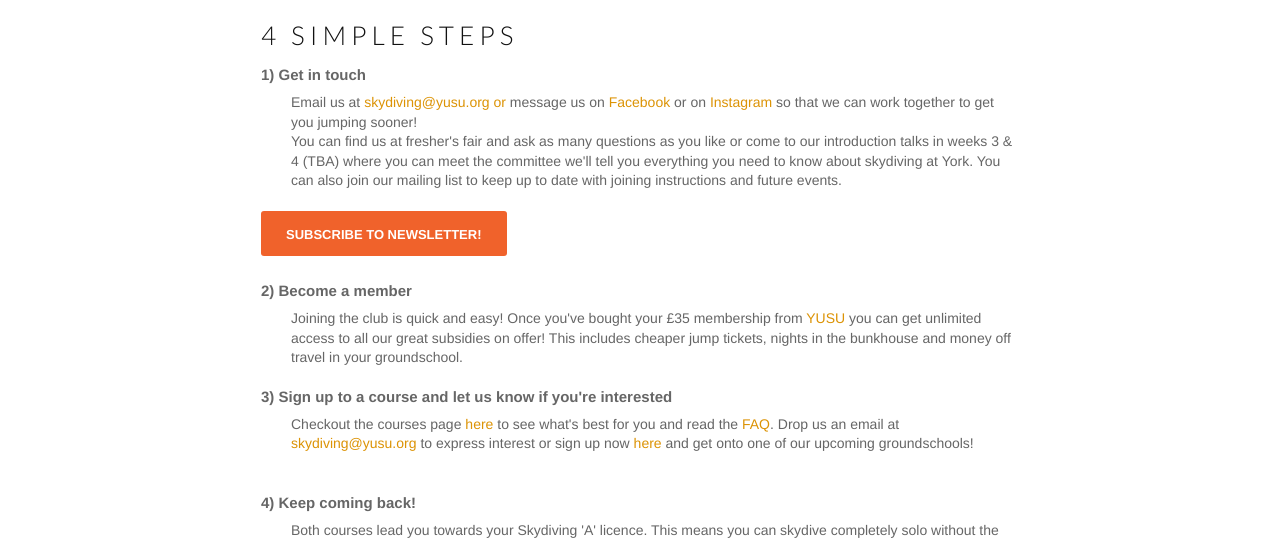
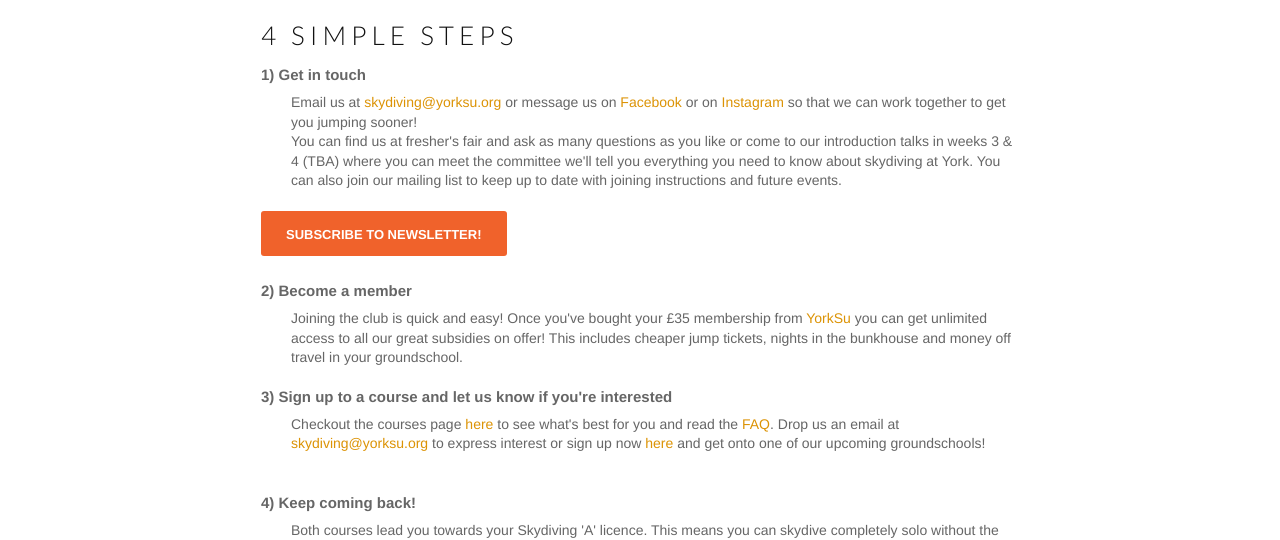
Before and after one commit to uoysc/uoysc.github.io, a Jekyll site: the page built from getting-started/index.html, in a window 1280 px wide and 900 px high, scrolled down 279 px. Shown: the part 173-713 px from the top of the window. Built offline with Jekyll 4.4.1, drawn with Linux system fonts in a browser that asks for light colours; nearby versions of some CDN libraries; a script that is not in the unit is left out; comment, search, counter and statistics services are not loaded.

Commit message:
Change YUSU to YorkSU, pull email into site config

```diff
--- a/_config.yml
+++ b/_config.yml
@@ -1,3 +1,5 @@
 name: University of York Skydiving Club
 markdown: kramdown
-signupform: "https://docs.google.com/forms/d/e/1FAIpQLSelRl6Jj2KJrR57a7Stsso3ddDnLifrHILOxp63iQDgWeyR0g/viewform"
+groundschool-signup: ""
+mailing-list-signup: ""
+email: "skydiving@yorksu.org"
--- a/_layouts/default.html
+++ b/_layouts/default.html
@@ -132,7 +132,7 @@
 			<p class="copyright">Special Thanks To <a href = "https://skydiving.co.uk/">Skydive Hibaldstow</a></p>
 			<p class="legal"><a href="https://www.york.ac.uk/about/legal-statements/">Legal Statements</a></p>
 		</div>
-		<a class="york-sport-union" href="https://yusu.org/sport" target="_blank"><img src="/images/home/york-sport-union.png" alt="York Sport Union" /></a>
+		<a class="york-sport-union" href="https://yorksu.org/sport" target="_blank"><img src="/images/home/york-sport-union.png" alt="York Sport Union" /></a>
 	</div>
 </footer>
 
--- a/contact/index.html
+++ b/contact/index.html
@@ -16,7 +16,7 @@ title: Contact Us
 	<section id="contact-details">
 
 		<h3>Email Us:</h3>
-		<p><a href="mailto:skydiving@yusu.org" title="Email Us">skydiving@yusu.org</a></p>
+		<p><a href="mailto:{{ site.email }}" title="Email Us">{{ site.email }}</a></p>
 
 		<br><h3>Like Us On Facebook:</h3>
 		<p><a href="http://facebook.com/YorkSkydiving" target="_blank" title="Like Us">/YorkSkydiving</a></p>
--- a/courses/index.html
+++ b/courses/index.html
@@ -25,7 +25,7 @@ title: Skydiving Courses
 	  <br>
 
 <!--        todo: uncomment with new dates!          -->
-<!--	  <p style = "font-size: 30px;" ><b>SIGN UP <a href = {{ site.signupform }} >HERE!</a></b></p><br> -->
+<!--	  <p style = "font-size: 30px;" ><b>SIGN UP <a href = {{ site.groundschool-signup }} >HERE!</a></b></p><br> -->
 
 	  <!-- example below from 2019 -->
 <!--
@@ -137,7 +137,7 @@ title: Skydiving Courses
 
 			<p>Tandem parachuting allows you to experience the thrill of freefall skydiving without any extensive training and is a great way to venture into the sport or raise some money for charity!</p>
 			<p>After a short 20 minutes tandem briefing, you will jump harnessed to the front of a fully qualified parachuting instructor from 15,000ft. From this height, you will enjoy one whole adrenaline-fuelled minute of freefall reaching terminal velocity at 120mph!</p>
-			<p>if you're interested, then please email us directly at <a href="mailto:skydiving@yusu.org"> skydiving@yusu.org </a> </p>
+			<p>if you're interested, then please email us directly at <a href="mailto:{{ site.email }}"> {{ site.email }} </a> </p>
 
 			<!-- <iframe class = "vimeo" width="480" height="270" src="https://www.youtube.com/embed/-ipGCTg15_I" frameborder="0" webkitallowfullscreen mozallowfullscreen allowfullscreen></iframe> -->
 
--- a/faq/index.html
+++ b/faq/index.html
@@ -17,7 +17,7 @@ title: FAQ
 
 		<button class = "accordion">How do I join the club?</button>
 		<div class="panel">
-			<p>You can join the club by buying your £35 membership from <a href="https://yusu.org/shop?activity_id=251" target="_blank">YUSU</a>. If you're interested in joining a course, drop us an email at <a href="mailto:skydiving@yusu.org" title="Email Us">skydiving@yusu.org</a> and we'll get jumping as soon as possible!</p>
+			<p>You can join the club by buying your £35 membership from <a href="https://yorksu.org/shop?activity_id=251" target="_blank">YorkSu</a>. If you're interested in joining a course, drop us an email at <a href="mailto:{{ site.email }}" title="Email Us">{{ site.email }}</a> and we'll get jumping as soon as possible!</p>
 		</div>
 
 		<button class = "accordion">How much does it cost?</button>
--- a/getting-started/index.html
+++ b/getting-started/index.html
@@ -18,7 +18,7 @@ title: Getting Started
     <h3>4 Simple Steps</h3>
 
     <span class = "q_title">1) Get in touch </span>
-    <p class = "q_answer">Email us at <a href="mailto:skydiving@yusu.org"> skydiving@yusu.org or </a> message us on <a href="facebook.com/YorkSkydiving"> Facebook </a> or on <a href="https://www.instagram.com/uoyskydivingclub/"> Instagram </a> so that we can work together to get you jumping sooner!
+    <p class = "q_answer">Email us at <a href="mailto:{{ site.email }}"> {{ site.email }} </a> or message us on <a href="facebook.com/YorkSkydiving"> Facebook </a> or on <a href="https://www.instagram.com/uoyskydivingclub/"> Instagram </a> so that we can work together to get you jumping sooner!
       <br>
       You can find us at fresher's fair and ask as many questions as you like or come to our introduction talks in weeks 3 & 4 (TBA) where you can meet the committee we'll tell you everything you need to know about skydiving at York.
 
@@ -50,10 +50,10 @@ title: Getting Started
     -->
 
     <span class = "q_title">2) Become a member</span>
-    <p class = "q_answer">Joining the club is quick and easy! Once you've bought your £35 membership from <a href="https://yusu.org/shop?activity_id=251" target="_blank">YUSU</a> you can get unlimited access to all our great subsidies on offer! This includes cheaper jump tickets, nights in the bunkhouse and money off travel in your groundschool.</p>
+    <p class = "q_answer">Joining the club is quick and easy! Once you've bought your £35 membership from <a href="https://yorksu.org/shop?activity_id=251" target="_blank">YorkSu</a> you can get unlimited access to all our great subsidies on offer! This includes cheaper jump tickets, nights in the bunkhouse and money off travel in your groundschool.</p>
 
     <span class = "q_title">3) Sign up to a course and let us know if you're interested</span>
-    <p class = "q_answer">Checkout the courses page <a href="/courses/" target="_blank">here</a> to see what's best for you and read the <a href="/faq/" target="_blank">FAQ</a>. Drop us an email at <a href="mailto:skydiving@yusu.org" title="Email Us">skydiving@yusu.org</a> to express interest or sign up now <a href= {{ site.signupform }} target="_blank">here</a> and get onto one of our upcoming groundschools!</p>
+    <p class = "q_answer">Checkout the courses page <a href="/courses/" target="_blank">here</a> to see what's best for you and read the <a href="/faq/" target="_blank">FAQ</a>. Drop us an email at <a href="mailto:{{ site.email }}" title="Email Us">{{ site.email }}</a> to express interest or sign up now <a href= {{ site.groundschool-signup }} target="_blank">here</a> and get onto one of our upcoming groundschools!</p>
     <p class = "q_answer" style = "font-size: 25px;">
 
       <!-- Put signup form here, width 80% -->
```
